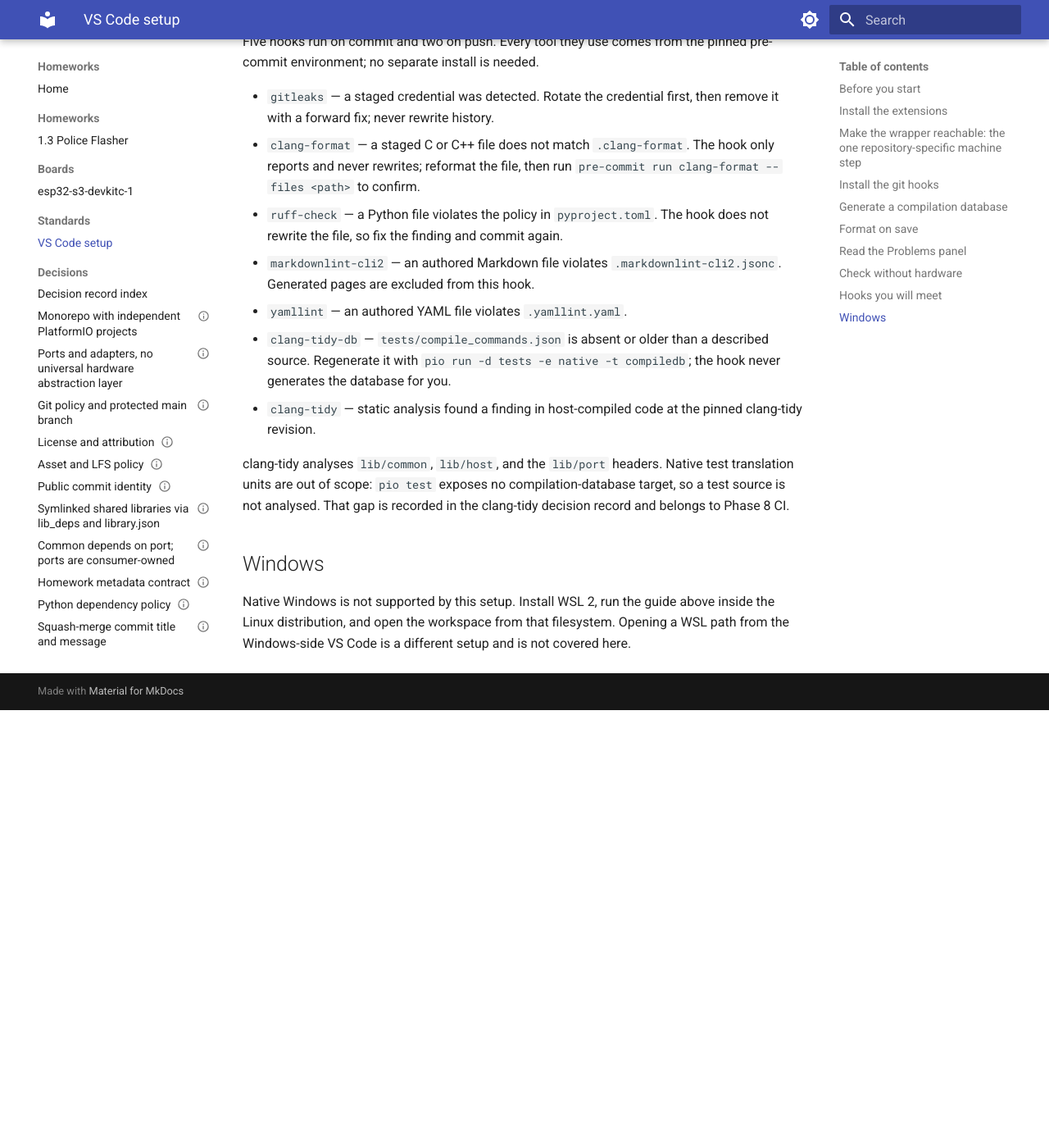
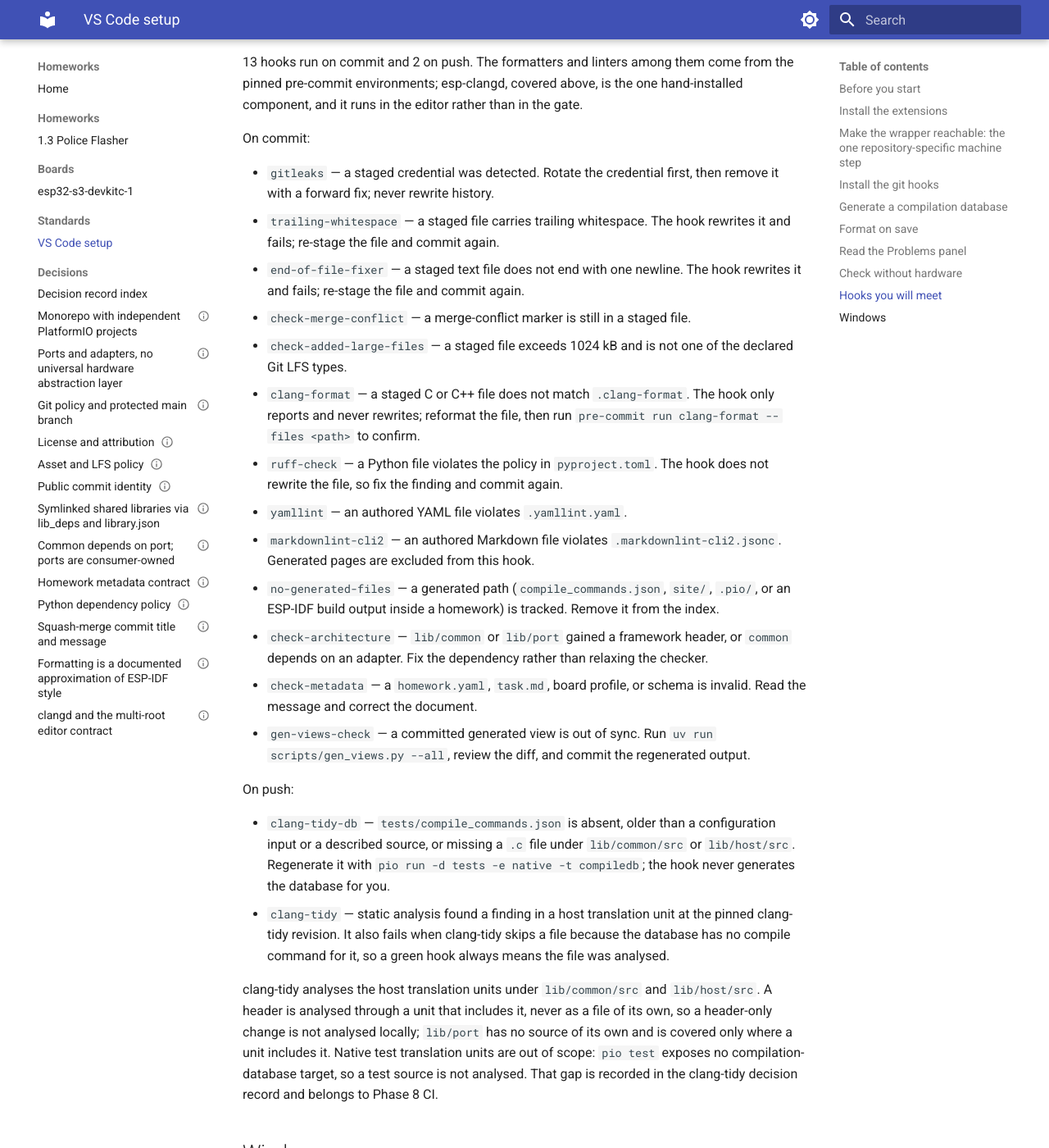
Before and after one commit to VLoktiev-EMB/homeworks, an MkDocs documentation site: the page built from docs/standards/vscode.md, in a window 1280 px wide and 1400 px high, scrolled down 3213 px. Shown: the whole window at 82% size. Built offline with MkDocs 1.6.1 and Material for MkDocs 9.7.7, drawn with Linux system fonts in a browser that asks for light colours; nearby versions of some CDN libraries; library files that are not in the unit come from our copies; before the commit the page ends 4079 px from its top, so only the background shows below that; some of the changed text lies outside the part shown.

Commit message:
docs(06): WR-03 correct the onboarding guide's hook inventory
The guide claimed every formatter and linter is pinned while esp-clangd is
installed by hand, and it counted five commit hooks against the config's
thirteen. State the pin distinction, list every hook as a bullet, correct the
clang-tidy scope, and derive the guide test's hook set from the config so an
undocumented hook fails the suite.

```diff
--- a/docs/standards/vscode.md
+++ b/docs/standards/vscode.md
@@ -4,9 +4,10 @@
 correct includes, format-on-save, an empty Problems panel, and a check you can run with no
 board attached. Windows is supported only through WSL; see the note at the end.
 
-Every formatter and linter is pinned in pre-commit. You never install one by hand and you do
-not need a system package manager for one: the pinned hooks supply them at exact revisions
-in pre-commit-owned environments.
+The gate's formatters and linters are pinned in pre-commit: you never install one of them by
+hand and you do not need a system package manager for one, because the pinned hooks supply them
+at exact revisions in pre-commit-owned environments. The one editor component you do install by
+hand is esp-clangd, the language server and on-save formatter covered below.
 
 ## Before you start
 
@@ -128,29 +129,54 @@
 
 ## Hooks you will meet
 
-Five hooks run on commit and two on push. Every tool they use comes from the pinned
-pre-commit environment; no separate install is needed.
+13 hooks run on commit and 2 on push. The formatters and linters among them come from the
+pinned pre-commit environments; esp-clangd, covered above, is the one hand-installed component,
+and it runs in the editor rather than in the gate.
+
+On commit:
 
 - `gitleaks` — a staged credential was detected. Rotate the credential first, then remove it
   with a forward fix; never rewrite history.
+- `trailing-whitespace` — a staged file carries trailing whitespace. The hook rewrites it and
+  fails; re-stage the file and commit again.
+- `end-of-file-fixer` — a staged text file does not end with one newline. The hook rewrites it
+  and fails; re-stage the file and commit again.
+- `check-merge-conflict` — a merge-conflict marker is still in a staged file.
+- `check-added-large-files` — a staged file exceeds 1024 kB and is not one of the declared Git
+  LFS types.
 - `clang-format` — a staged C or C++ file does not match `.clang-format`. The hook only
   reports and never rewrites; reformat the file, then run
   `pre-commit run clang-format --files <path>` to confirm.
 - `ruff-check` — a Python file violates the policy in `pyproject.toml`. The hook does not
   rewrite the file, so fix the finding and commit again.
+- `yamllint` — an authored YAML file violates `.yamllint.yaml`.
 - `markdownlint-cli2` — an authored Markdown file violates `.markdownlint-cli2.jsonc`.
   Generated pages are excluded from this hook.
-- `yamllint` — an authored YAML file violates `.yamllint.yaml`.
-- `clang-tidy-db` — `tests/compile_commands.json` is absent or older than a described
-  source. Regenerate it with `pio run -d tests -e native -t compiledb`; the hook never
-  generates the database for you.
-- `clang-tidy` — static analysis found a finding in host-compiled code at the pinned
-  clang-tidy revision.
+- `no-generated-files` — a generated path (`compile_commands.json`, `site/`, `.pio/`, or an
+  ESP-IDF build output inside a homework) is tracked. Remove it from the index.
+- `check-architecture` — `lib/common` or `lib/port` gained a framework header, or `common`
+  depends on an adapter. Fix the dependency rather than relaxing the checker.
+- `check-metadata` — a `homework.yaml`, `task.md`, board profile, or schema is invalid. Read
+  the message and correct the document.
+- `gen-views-check` — a committed generated view is out of sync. Run
+  `uv run scripts/gen_views.py --all`, review the diff, and commit the regenerated output.
 
-clang-tidy analyses `lib/common`, `lib/host`, and the `lib/port` headers. Native test
-translation units are out of scope: `pio test` exposes no compilation-database target, so a
-test source is not analysed. That gap is recorded in the clang-tidy decision record and
-belongs to Phase 8 CI.
+On push:
+
+- `clang-tidy-db` — `tests/compile_commands.json` is absent, older than a configuration input
+  or a described source, or missing a `.c` file under `lib/common/src` or `lib/host/src`.
+  Regenerate it with `pio run -d tests -e native -t compiledb`; the hook never generates the
+  database for you.
+- `clang-tidy` — static analysis found a finding in a host translation unit at the pinned
+  clang-tidy revision. It also fails when clang-tidy skips a file because the database has no
+  compile command for it, so a green hook always means the file was analysed.
+
+clang-tidy analyses the host translation units under `lib/common/src` and `lib/host/src`. A
+header is analysed through a unit that includes it, never as a file of its own, so a
+header-only change is not analysed locally; `lib/port` has no source of its own and is covered
+only where a unit includes it. Native test translation units are out of scope: `pio test`
+exposes no compilation-database target, so a test source is not analysed. That gap is recorded
+in the clang-tidy decision record and belongs to Phase 8 CI.
 
 ## Windows
 
```
Also changed, not shown: 1 other file.
